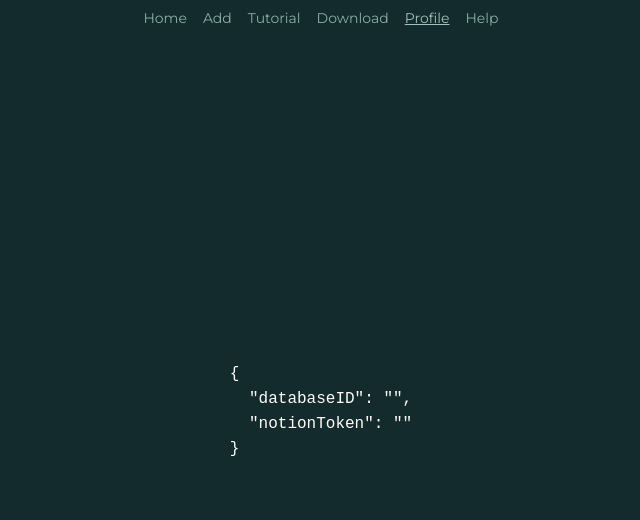
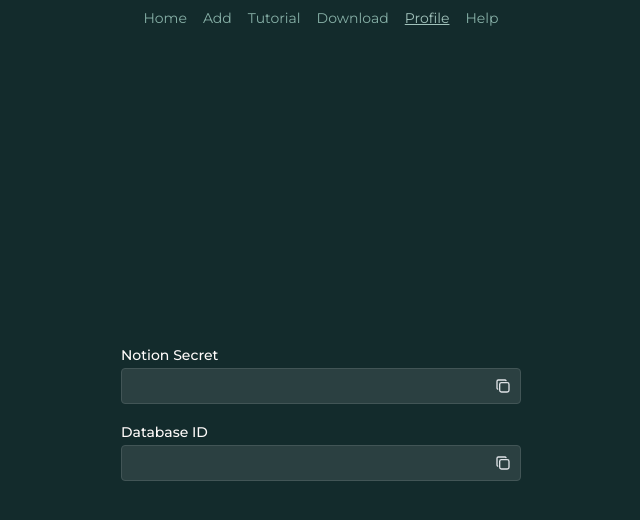
Before and after one commit to Hartaithan/trophy-hunt-template, a Next.js app: page /profile in a window 1280 px wide. Shown: the top 520 px of the page, without its empty margins (319-959 px from the left). Built offline with nearby package versions, Linux system fonts and the light colour scheme; no server answers.

Commit message:
add profile form layout

```diff
--- /dev/null
+++ b/components/CopyButton/CopyButton.tsx
@@ -0,0 +1,33 @@
+"use client";
+
+import type { FC } from "react";
+import {
+  ActionIcon,
+  CopyButton as MantineCopyButton,
+  Tooltip,
+} from "@mantine/core";
+import { IconCheck, IconCopy } from "@tabler/icons-react";
+
+interface Props {
+  value: string;
+}
+
+const CopyButton: FC<Props> = (props) => {
+  const { value } = props;
+  return (
+    <MantineCopyButton value={value} timeout={2000}>
+      {({ copied, copy }) => (
+        <Tooltip label={copied ? "Copied" : "Copy"} withArrow position="right">
+          <ActionIcon
+            color={copied ? "teal" : "gray"}
+            variant="subtle"
+            onClick={copy}>
+            {copied ? <IconCheck size="1rem" /> : <IconCopy size="1rem" />}
+          </ActionIcon>
+        </Tooltip>
+      )}
+    </MantineCopyButton>
+  );
+};
+
+export default CopyButton;
--- a/forms/ProfileForm/ProfileForm.tsx
+++ b/forms/ProfileForm/ProfileForm.tsx
@@ -1,5 +1,7 @@
 import type { FC } from "react";
 import type { ProfileFormValues } from "@/models/ProfileModel";
+import { Flex, TextInput } from "@mantine/core";
+import CopyValueButton from "@/components/CopyButton/CopyButton";
 
 interface Props {
   values: ProfileFormValues;
@@ -7,7 +9,22 @@
 
 const ProfileForm: FC<Props> = (props) => {
   const { values } = props;
-  return <pre>{JSON.stringify(values, null, 2)}</pre>;
+  return (
+    <Flex direction="column" w="100%" maw={{ base: "100%", sm: 400 }} gap="md">
+      <TextInput
+        label="Notion Secret"
+        value={values.notionToken}
+        rightSection={<CopyValueButton value={values.notionToken} />}
+        readOnly
+      />
+      <TextInput
+        label="Database ID"
+        value={values.databaseID}
+        rightSection={<CopyValueButton value={values.notionToken} />}
+        readOnly
+      />
+    </Flex>
+  );
 };
 
 export default ProfileForm;
```
